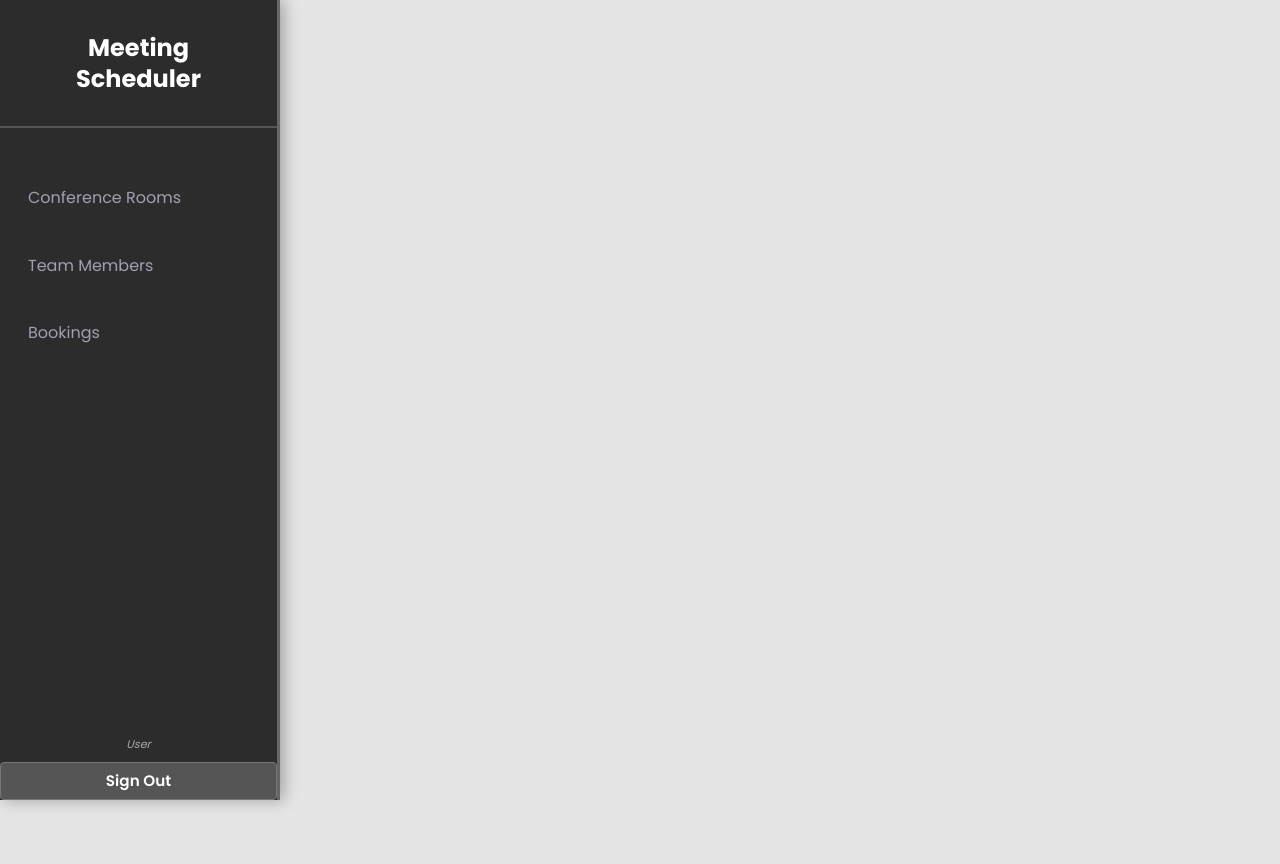
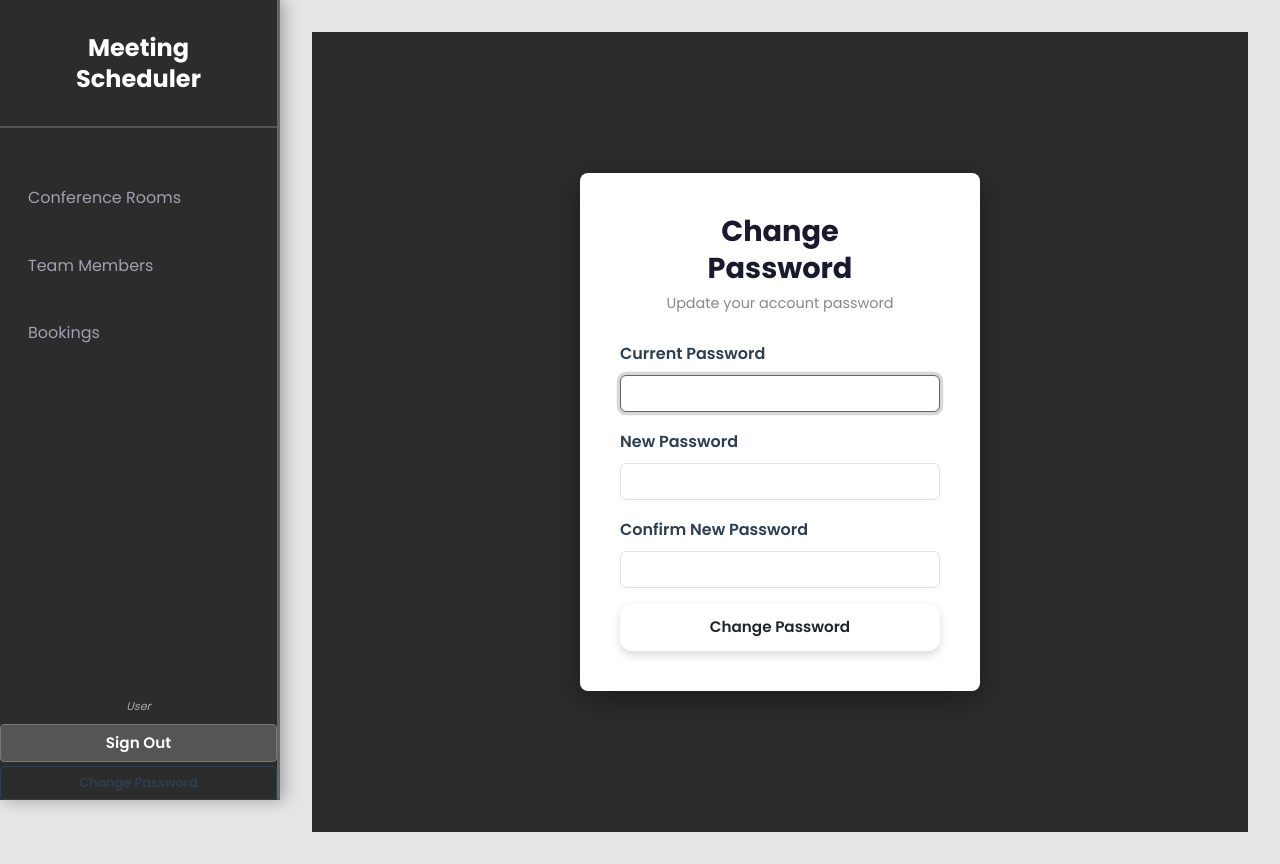
Before and after one commit to FrayedBlade/nst-meeting-rooms, a React (Vite) app in the folder Frontend/: page /change-password in a window 1280 px wide. Before the commit the page ends 800 px from the top, so only its background shows below. Built offline with nearby package versions, Linux system fonts and the light colour scheme; sample sign-in values are in the browser's storage.

Commit message:
Add change password page

```diff
--- a/Frontend/src/App.jsx
+++ b/Frontend/src/App.jsx
@@ -4,6 +4,7 @@ import UserList from "./components/UserList";
 import BookingList from "./components/BookingList";
 import BuildingList from "./components/BuildingList";
 import Login from "./components/Login";
+import ChangePassword from "./components/ChangePassword";
 import ProtectedRoute from "./components/ProtectedRoute";
 import { useAuth } from "./context/AuthContext";
 import 'bootstrap/dist/css/bootstrap.min.css';
@@ -45,6 +46,7 @@ function AppLayout() {
             <small className="user-role">{isAdmin ? 'Administrator' : 'User'}</small>
           </div>
           <button className="btn btn-logout mt-2" onClick={logout}>Sign Out</button>
+          <NavLink to="/change-password" className="btn btn-logout mt-1" style={{display:'block', textAlign:'center', textDecoration:'none', fontSize:'0.8rem'}}>Change Password</NavLink>
         </div>
       </aside>
 
@@ -56,6 +58,7 @@ function AppLayout() {
             <Route path="/users" element={<ProtectedRoute><UserList /></ProtectedRoute>} />
             <Route path="/bookings" element={<ProtectedRoute><BookingList /></ProtectedRoute>} />
             <Route path="/buildings" element={<ProtectedRoute><BuildingList /></ProtectedRoute>} />
+            <Route path="/change-password" element={<ProtectedRoute><ChangePassword /></ProtectedRoute>} />
             <Route path="/" element={<Navigate to="/rooms" replace />} />
           </Routes>
         </div>
--- /dev/null
+++ b/Frontend/src/components/ChangePassword.jsx
@@ -0,0 +1,91 @@
+import { useState } from "react";
+import api from "../api/api";
+
+function ChangePassword() {
+  const [oldPassword, setOldPassword] = useState("");
+  const [newPassword, setNewPassword] = useState("");
+  const [confirmPassword, setConfirmPassword] = useState("");
+  const [error, setError] = useState("");
+  const [success, setSuccess] = useState("");
+  const [loading, setLoading] = useState(false);
+
+  async function handleSubmit(e) {
+    e.preventDefault();
+    setError("");
+    setSuccess("");
+
+    if (newPassword.length < 6) {
+      setError("New password must be at least 6 characters.");
+      return;
+    }
+    if (newPassword !== confirmPassword) {
+      setError("New passwords do not match.");
+      return;
+    }
+
+    setLoading(true);
+    try {
+      await api.post("/auth/change-password", { oldPassword, newPassword });
+      setSuccess("Password changed successfully.");
+      setOldPassword("");
+      setNewPassword("");
+      setConfirmPassword("");
+    } catch (err) {
+      const msg = err.response?.data;
+      setError(typeof msg === "string" ? msg : "Failed to change password.");
+    } finally {
+      setLoading(false);
+    }
+  }
+
+  return (
+    <div className="login-page">
+      <div className="login-card">
+        <h2 className="login-title">Change<br/>Password</h2>
+        <p className="login-subtitle">Update your account password</p>
+        {error && <div className="alert alert-danger py-2">{error}</div>}
+        {success && <div className="alert alert-success py-2">{success}</div>}
+        <form onSubmit={handleSubmit}>
+          <div className="mb-3">
+            <label className="form-label">Current Password</label>
+            <input
+              type="password"
+              className="form-control"
+              value={oldPassword}
+              onChange={(e) => setOldPassword(e.target.value)}
+              required
+              autoFocus
+            />
+          </div>
+          <div className="mb-3">
+            <label className="form-label">New Password</label>
+            <input
+              type="password"
+              className="form-control"
+              value={newPassword}
+              onChange={(e) => setNewPassword(e.target.value)}
+              minLength="6"
+              required
+            />
+          </div>
+          <div className="mb-3">
+            <label className="form-label">Confirm New Password</label>
+            <input
+              type="password"
+              className="form-control"
+              value={confirmPassword}
+              onChange={(e) => setConfirmPassword(e.target.value)}
+              minLength="6"
+              required
+            />
+          </div>
+          <button type="submit" className="btn btn-custom w-100" disabled={loading}>
+            {loading ? "Saving…" : "Change Password"}
+          </button>
+        </form>
+      </div>
+    </div>
+  );
+}
+
+export default ChangePassword;
```
